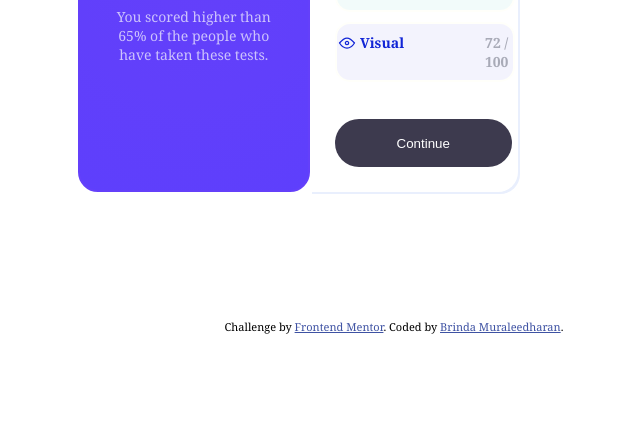
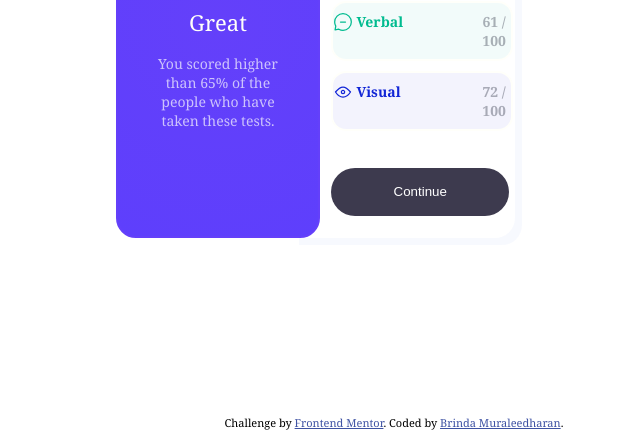
Before and after one commit to brinda-muraleedharan/results-summary-component-main, a plain HTML site: page index.html in a window 1280 px wide. Shown: the part 369-807 px from the top of the page, without its empty margins (246-886 px from the left). Drawn offline with Linux system fonts and the light colour scheme.

Commit message:
styling changes

```diff
--- a/assets/css/results-summary.css
+++ b/assets/css/results-summary.css
@@ -5,7 +5,7 @@
     justify-content: normal;
     align-items: normal;
     align-content: normal;
-    margin: 10% 25%;
+    margin: 14% 28%;
   }
 
   .flex-items:nth-child(1) {
@@ -52,15 +52,17 @@
     color: #CDC3FC;
   }
   .summary-container{
+    z-index: 6;
     border-radius: 20px 20px 20px 0px;
     border: 0px solid #FFFFFA;
-    width:28%;
+    width:32%;
     text-align: left;
-    padding: 3% 1% 4% 4%;
-    box-shadow: 0.1em 0.1em 0 0 #E9EFFD;
+    padding: 3% 1% 4% 7%;
+    box-shadow: 0.35em 0.35em 0 0 rgba(233, 239, 253, 0.388);
     font-size: 20px;
     font-weight: 600;
     color: #666668;
+    margin-left: -5%;
   }
   .summary-item{
     padding: 5% 5px 5% 0%;
```
